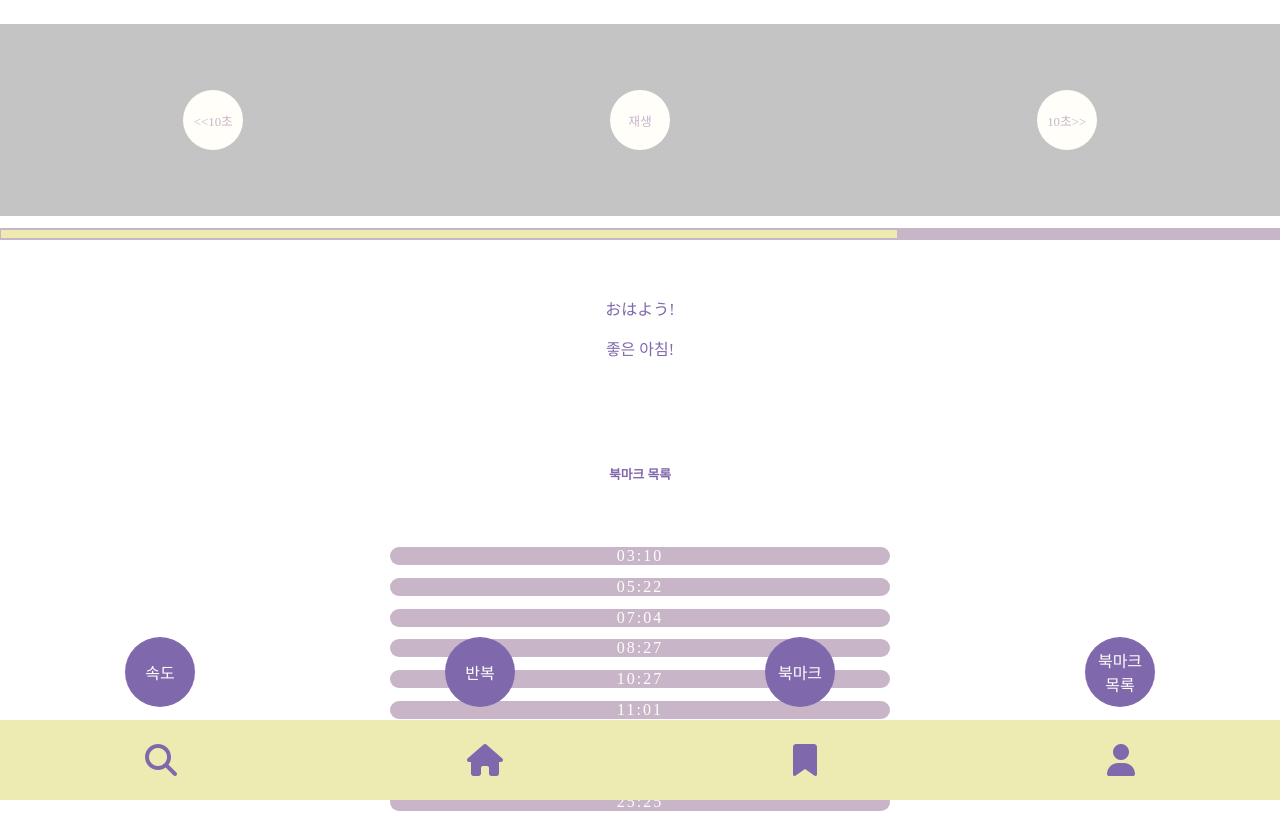
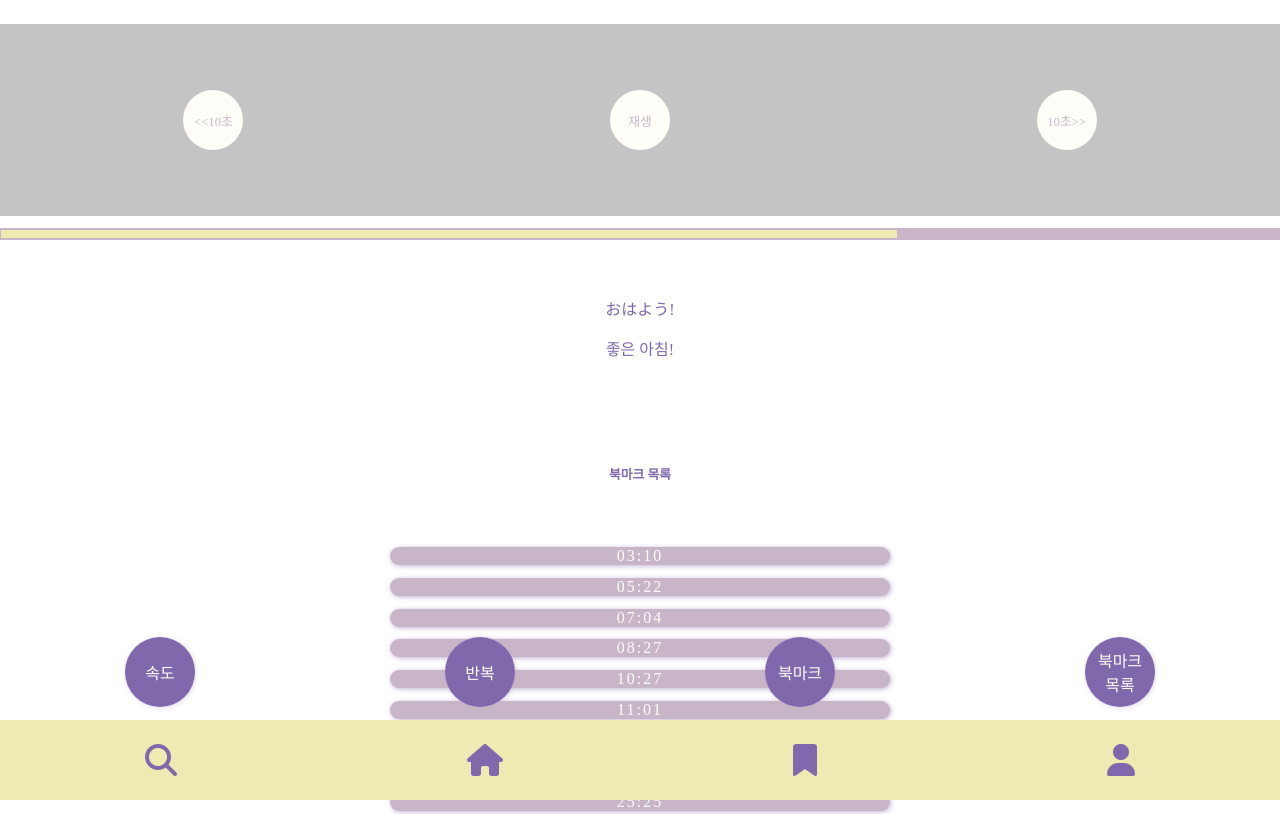
Before and after one commit to e-jieun/boradora-markup, a plain HTML site: page 재생화면-북마크/index.html in a window 1280 px wide. Shown: the top 814 px of the page. Drawn offline with Linux system fonts and the light colour scheme.

Commit message:
기능 아이콘, 북마크 리스트 box-shadow 완료

```diff
--- a/재생화면-북마크/css/style.scss
+++ b/재생화면-북마크/css/style.scss
@@ -163,6 +163,7 @@ $per100: 100%;
               // !vw로 주면 뷰포트 크기만큼 자간 변화가 생기므로 고정값으로 주기
               // letter-spacing: 0.3vw;
               letter-spacing: 2px;
+              box-shadow: 1px 1px 5px rgba($color: $color-dp, $alpha: 0.5);
             }
           }
         }
@@ -198,6 +199,7 @@ $per100: 100%;
           // !텍스트를 부모 태그에서 값을 주면 가상 클래스 적용해도 동떨어지지 않고 부모 태그 내 어느 영역에 움직임을 주더라도 적용이 된다
           // !가상 클래스 효과는 부모 태그에 부여하는 것이 좋다
           color: $color-cr;
+          box-shadow: 1px 1px 5px rgba($color: $color-pp, $alpha: 0.5);
           &:active{
             width: 65px;
             height: 65px;
```
Also changed, not shown: 재생화면-동시자막시청모드/boradora-markup.txt (added), 재생화면-북마크/css/style.css, 1 other file.
